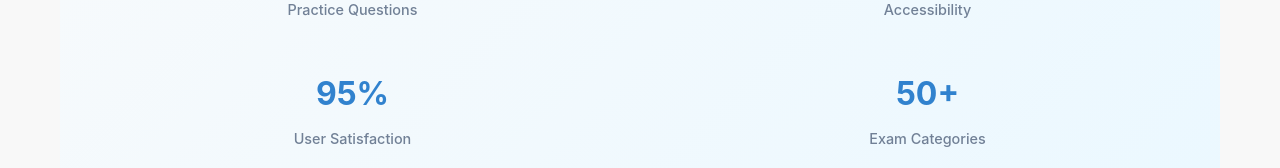
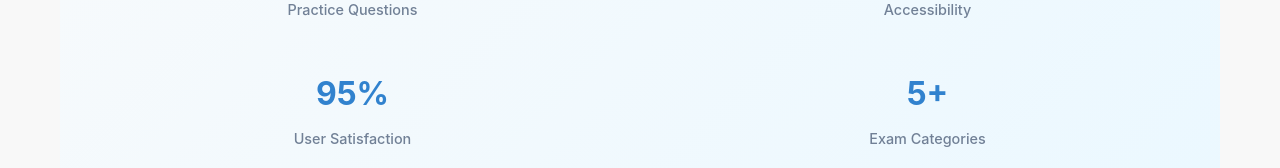
Before and after one commit to prakashydv01/MCQFrontend, a React (Vite) app: page /about in a window 1280 px wide. Shown: the part 2743-2911 px from the top of the page. Built offline with nearby package versions, Linux system fonts and the light colour scheme.

Commit message:
about page changes

```diff
--- a/src/page/support/aboutUs.jsx
+++ b/src/page/support/aboutUs.jsx
@@ -422,7 +422,7 @@ const AboutPage = () => {
             <div style={getStyles('statLabel')}>User Satisfaction</div>
           </div>
           <div style={getStyles('statItem')}>
-            <div style={getStyles('statNumber')}>50+</div>
+            <div style={getStyles('statNumber')}>5+</div>
             <div style={getStyles('statLabel')}>Exam Categories</div>
           </div>
         </div>
```
